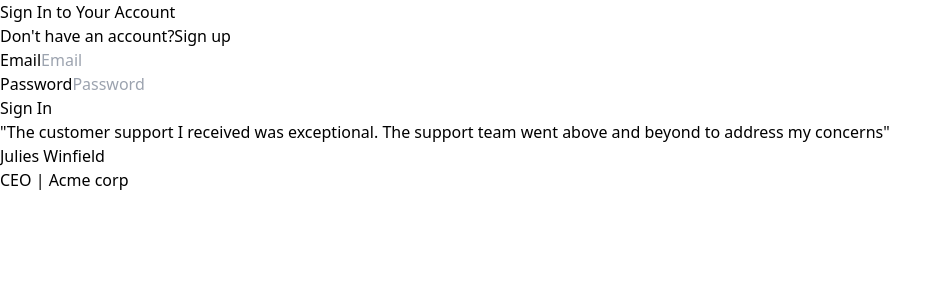
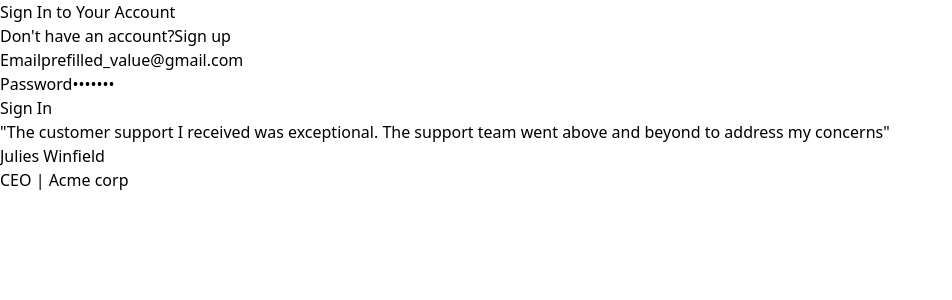
Before and after one commit to Prayag-09/ForgeStories, a React (Vite) app in the folder frontend/: page /signin in a window 1280 px wide. Shown: the top 300 px of the page, without its empty margins (0-952 px from the left). Built offline with nearby package versions, Linux system fonts and the light colour scheme.

Commit message:
Prefill to smooth signin

```diff
--- a/frontend/src/components/Auth.tsx
+++ b/frontend/src/components/Auth.tsx
@@ -1,27 +1,31 @@
-import { ChangeEvent, useState } from "react";
+import React, { ChangeEvent, useState } from "react";
 import { Link, useNavigate } from "react-router-dom";
-
+import { Email, Password } from './Prefill';
 import axios from "axios";
 import { BACKEND_URL } from "../config";
-import { zodSignUp } from "@prayagtushar/mediumclone";
 
-export const Auth = ({ type }: { type: "signup" | "signin" }) => {
+interface AuthInputs {
+    name?: string;
+    email: string;
+    password: string;
+}
+
+export const Auth: React.FC<{ type: "signup" | "signin" }> = ({ type }) => {
     const navigate = useNavigate();
-    const [postInputs, setPostInputs] = useState<zodSignUp>({
+    const [postInputs, setPostInputs] = useState<AuthInputs>({
         name: "",
-        email: "",
-        password: ""
+        email: type === "signin" ? Email : "",
+        password: type === "signin" ? Password : ""
     });
 
     async function sendRequest() {
         try {
-            const response = await axios.post(`${BACKEND_URL}/api/v1/user/${type === "signup" ? "signup" : "signin"}`, postInputs);
+            const response = await axios.post(`${BACKEND_URL}/api/v1/user/${type}`, postInputs);
             const { jwt } = response.data;
             localStorage.setItem("token", jwt);
             navigate("/blogs");
         } catch(e) {
-            alert("Error while signing up")
-            // alert the user here that the request failed
+            alert(`Error while ${type === "signin" ? "signing in" : "signing up"}`)
         }
     }
 
@@ -38,27 +42,43 @@ export const Auth = ({ type }: { type: "signup" | "signin" }) => {
                     </Link>
                 </div>
                 {type === "signup" &&
-                    <LabelledInput label="Name" placeholder="Name" onChange={(e) => {
+                    <LabelledInput
+                        label="Name"
+                        placeholder="Name"
+                        value={postInputs.name || ""}
+                        onChange={(e) => {
                             setPostInputs({
                                 ...postInputs,
                                 name: e.target.value
                             })
-                    }} />
+                        }}
+                    />
                 }
-                <LabelledInput label="Email" placeholder="Email" onChange={(e) => {
+                <LabelledInput
+                    label="Email"
+                    placeholder="Email"
+                    value={postInputs.email}
+                    onChange={(e) => {
                         setPostInputs({
                             ...postInputs,
                             email: e.target.value
                         })
-                }} />
-                <LabelledInput label="Password" type="password" placeholder="Password" onChange={(e) => {
+                    }}
+                />
+                <LabelledInput
+                    label="Password"
+                    type="password"
+                    placeholder="Password"
+                    value={postInputs.password}
+                    onChange={(e) => {
                         setPostInputs({
                             ...postInputs,
                             password: e.target.value
                         })
-                }} />
+                    }}
+                />
                 <button onClick={sendRequest} type="button" className="mt-6 w-full bg-black text-white rounded-lg py-3 focus:outline-none focus:ring-2 focus:ring-offset-2 focus:ring-gray-300 hover:bg-gray-900 transition-colors duration-300">
-                    {type === "signup" ? "Sign Up" : "Sign In"}
+                    {type === "signin" ? "Sign In" : "Sign Up"}
                 </button>
             </div>
         </div>
@@ -70,9 +90,10 @@ interface LabelledInputType {
     placeholder: string;
     onChange: (e: ChangeEvent<HTMLInputElement>) => void;
     type?: string;
+    value: string;
 }
 
-function LabelledInput({ label, placeholder, onChange, type }: LabelledInputType) {
+const LabelledInput: React.FC<LabelledInputType> = ({ label, placeholder, onChange, type, value }) => {
     return (
         <div className="mb-4">
             <label className="block mb-1 text-sm font-semibold">{label}</label>
@@ -82,6 +103,7 @@ function LabelledInput({ label, placeholder, onChange, type }: LabelledInputType
                 className="w-full p-3 bg-white border border-gray-300 text-gray-900 rounded-lg focus:ring-2 focus:ring-blue-500 focus:border-blue-500 focus:outline-none"
                 placeholder={placeholder}
                 required
+                value={value}
             />
         </div>
     );
--- /dev/null
+++ b/frontend/src/components/Prefill.ts
@@ -0,0 +1,2 @@
+export const Email = "prefilled_value@gmail.com"
+export const Password = "prefill"
```
Lines whose indentation alone changed are shown as unchanged.
